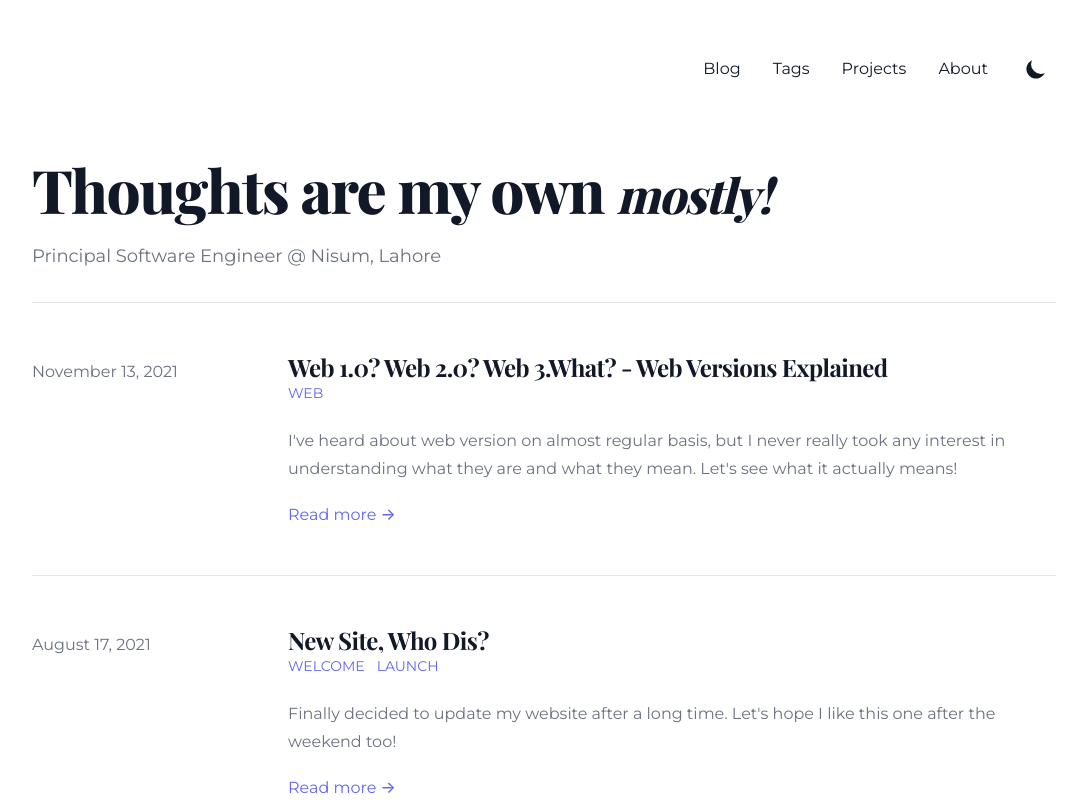
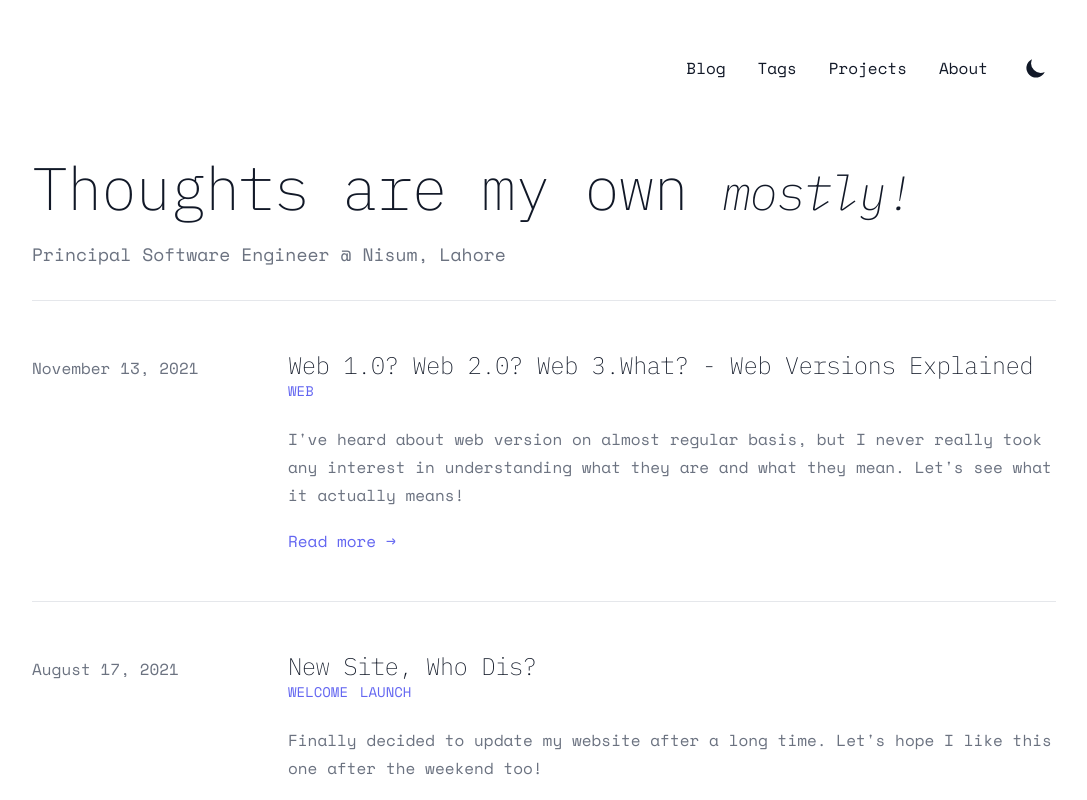
Before and after one commit to rohitcoder/arximughal, a Next.js app: page / in a window 1280 px wide. Shown: the top 800 px of the page, without its empty margins (96-1183 px from the left). Built offline with nearby package versions, Linux system fonts and the light colour scheme.

Commit message:
fonts v1 - use mono for everythinggggggg

```diff
--- a/css/tailwind.css
+++ b/css/tailwind.css
@@ -29,6 +29,7 @@
 
 html {
   scroll-behavior: smooth;
+  font-family: 'Space Mono';
 }
 
 h1,
@@ -37,7 +38,8 @@
 h4,
 h5,
 h6 {
-  font-family: 'Playfair Display';
+  font-family: 'IBM Plex Mono';
+  font-weight: 200 !important;
 }
 
 .header-title {
--- a/pages/_document.js
+++ b/pages/_document.js
@@ -25,8 +25,12 @@
           <link rel="preconnect" href="https://fonts.gstatic.com" crossOrigin="anonymous" />
           <link rel="preconnect" href="https://fonts.googleapis.com" />
           <link rel="preconnect" href="https://fonts.gstatic.com" crossOrigin />
+          {/* <link
+            href="https://fonts.googleapis.com/css2?family=Montserrat:wght@100;200;300;400&family=Playfair+Display:wght@700;800&display=swap"
+            rel="stylesheet"
+          /> */}
           <link
-            href="https://fonts.googleapis.com/css2?family=Montserrat:wght@100;200;300;400&family=Playfair+Display:wght@700;800&display=swap"
+            href="https://fonts.googleapis.com/css2?family=IBM+Plex+Mono:ital,wght@0,100;0,200;0,700;1,100;1,200;1,700&family=Space+Mono:ital,wght@0,400;0,700;1,400;1,700&display=swap"
             rel="stylesheet"
           />
           <link
```
